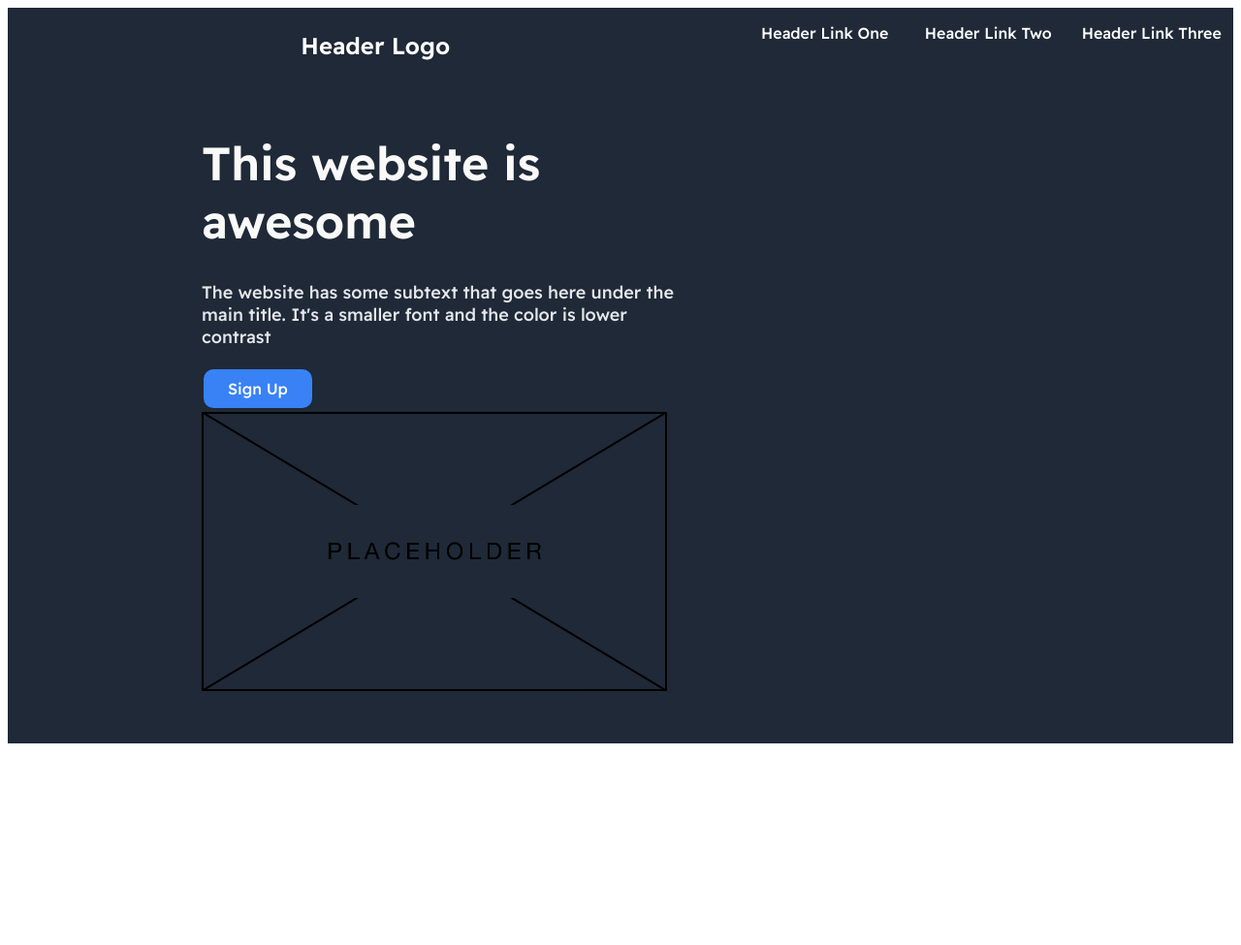
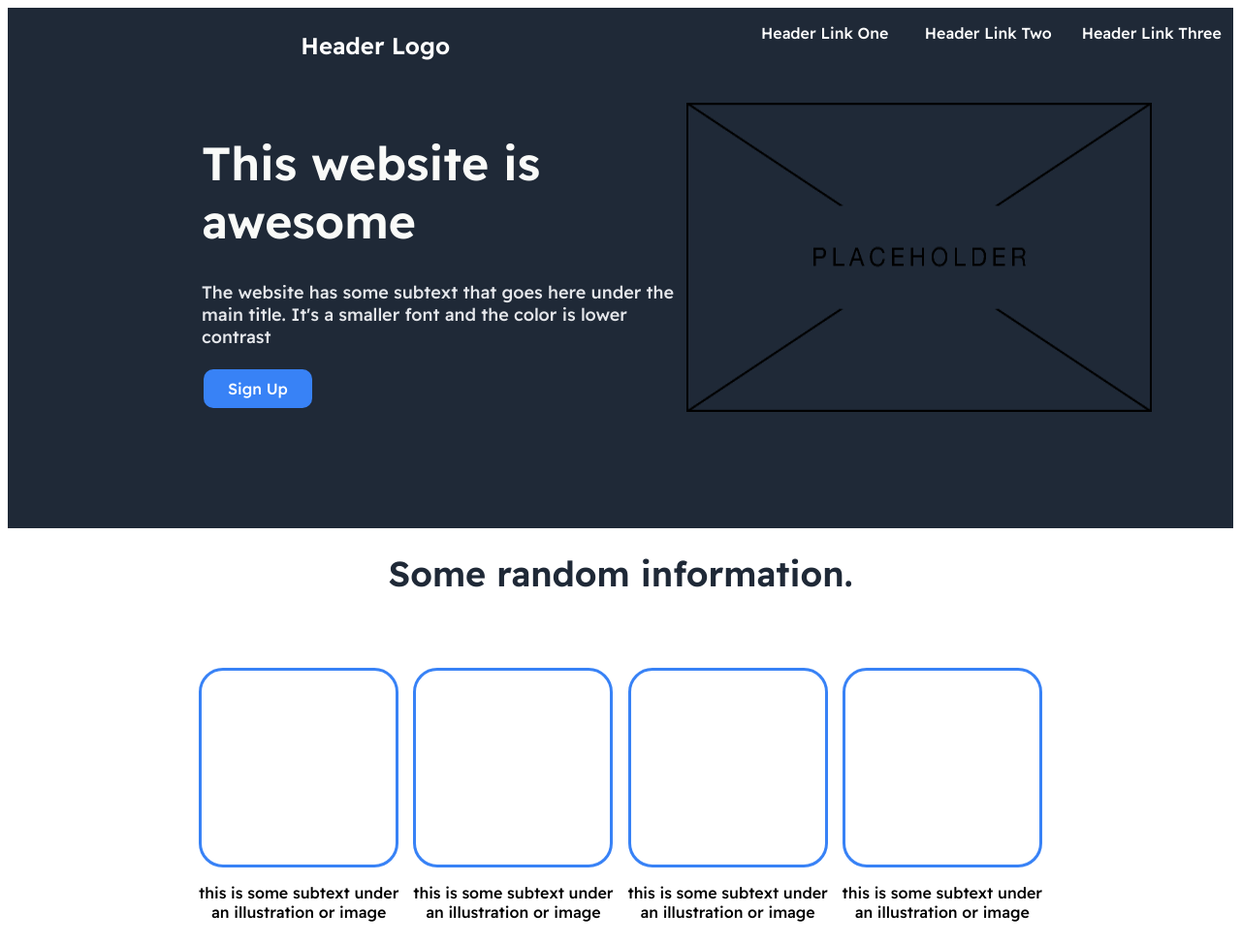
Before and after one commit to SuperMario229/landing-page, a plain HTML site: page index.html in a window 1280 px wide. Shown: the whole page at 97% size. Before the commit the page ends 800 px from the top, so only its background shows below. Drawn offline with Linux system fonts and the light colour scheme.

Commit message:
finished second section

```diff
--- a/index.html
+++ b/index.html
@@ -28,6 +28,32 @@
 
             <img src="placeholder.png">
         </div>
+    </div>
+
+    <div class="second-section">
+        <h1 class='information-header'>Some random information.</h1>
+
+        <div class="boxes">
+            <div class="box-one">
+                <div class="rounded-box"></div>
+                <p>this is some subtext under an illustration or image</p>
+            </div>
+
+            <div class="box-two">
+                <div class="rounded-box"></div>
+                <p>this is some subtext under an illustration or image</p>
+            </div>
+
+            <div class="box-three">
+                <div class="rounded-box"></div>
+                <p>this is some subtext under an illustration or image</p>
+            </div>
+
+            <div class="box-four">
+                <div class="rounded-box"></div>
+                <p>this is some subtext under an illustration or image</p>
+            </div>
+        </div>
 
     </div>
 </body>
--- a/style.css
+++ b/style.css
@@ -6,7 +6,7 @@
 
 .first-section-whole {
     background-color: #1F2937;
-    padding-bottom: 50px;
+    padding-bottom: 120px;
 }
 
 .top-bar {
@@ -35,6 +35,7 @@
 }
 
 .first-section {
+    display: flex;
     padding-left: 200px;
 }
 
@@ -56,14 +57,66 @@
     font-size: 16px;
     margin: 4px 2px;
     border-radius: 10px;
-  }
+}
 
-  .hero-main {
+.hero-main {
     font-size: 48px;
     color: #F9FAF8;
-  }
+}
 
-  .hero-secondary {
+.hero-secondary {
     font-size: 18px;
     color: #E5E7Eb;
-  }
+}
+
+.second-section {
+    text-align: center;
+}
+
+.information-header {
+    font-size: 36px;
+    font-weight: bolder;
+    color: #1F2937;
+    padding-bottom: 50px;
+}
+
+.boxes {
+    display: flex;
+    flex: 1 1 0%;
+    width: 70%;
+    margin: auto;
+}
+
+.rounded-box {
+    border: 3px solid #3882F6;
+    border-radius: 25px;
+    width: 200px;
+    height: 200px;
+    margin: auto;
+}
+
+.box-one {
+    display: flex;
+    flex: 1;
+	flex-direction: column;
+}
+
+.box-two {
+    display: flex;
+    flex: 1;
+	flex-direction: column;
+}
+
+
+.box-three {
+    display: flex;
+    flex: 1;
+	flex-direction: column;
+}
+
+
+.box-four {
+    display: flex;
+    flex: 1;
+	flex-direction: column;
+}
```
